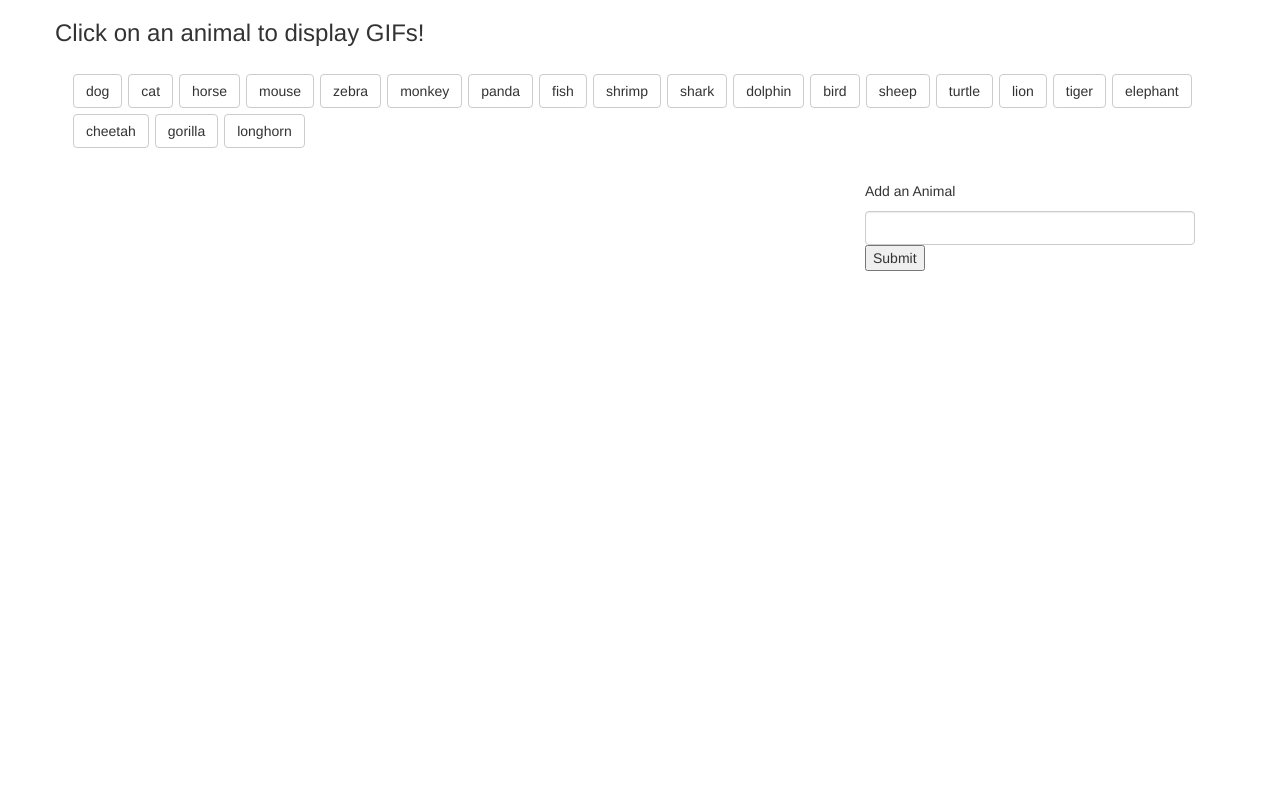
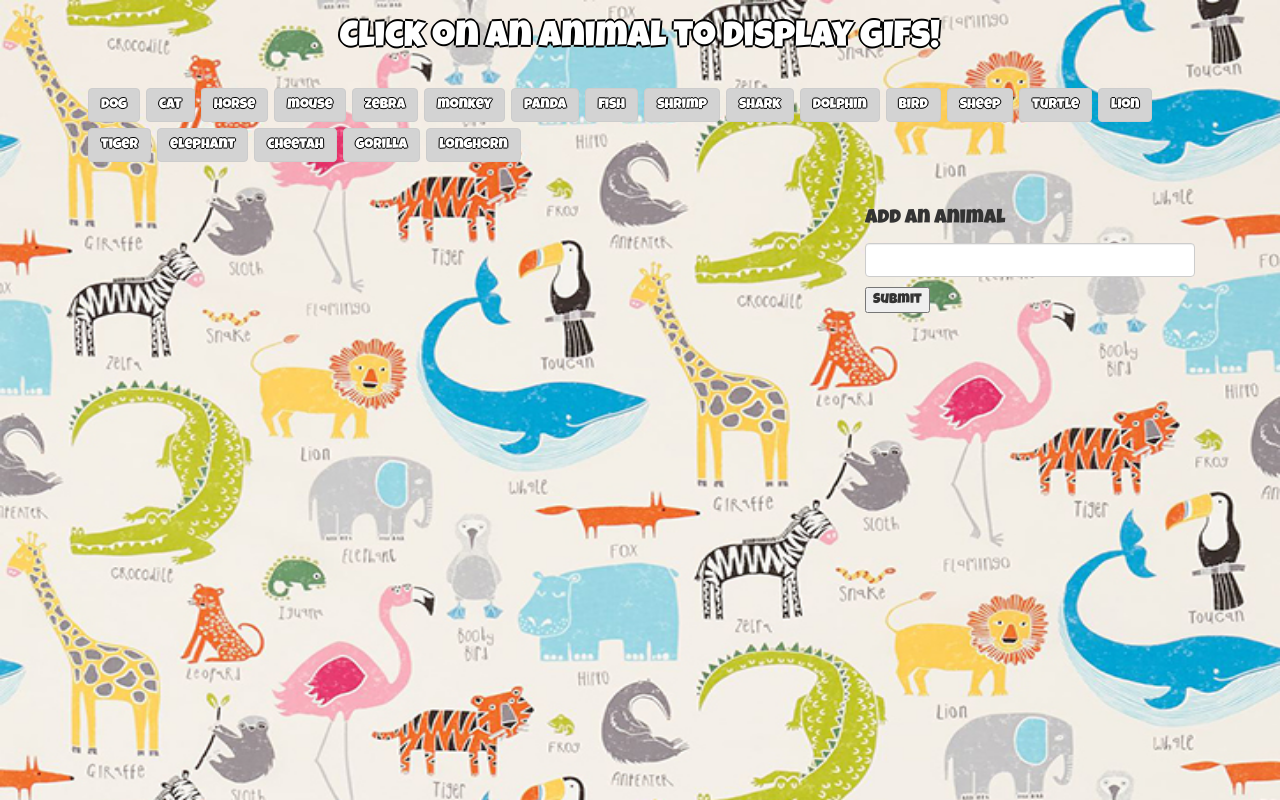
Before and after one commit to sjeon228/GifTastic, a plain HTML site: page index.html in a window 1280 px wide. Drawn offline with nearby package versions, Linux system fonts and the light colour scheme.

Commit message:
final version for submit

```diff
--- a/assets/css/style.css
+++ b/assets/css/style.css
@@ -1,5 +1,36 @@
+.body{
+	background-image: url("../images/background.jpg");
+	background-repeat: no-repeat;
+	background-size: 100% 320%;
+}
+
+.container {
+	font-family: 'Luckiest Guy', cursive;
+
+}
+
+.header {
+	text-align: center;
+	color: white;
+	text-shadow: -2px 0 black, 0 2px black, 2px 0 black, 0 -2px black;
+}
+
+h1, h2 {
+	color: white;
+	text-shadow: -2px 0 black, 0 2px black, 2px 0 black, 0 -2px black;
+}
+
+p {
+	font-size: 20px;
+	margin: 10px 0 10px;
+}
+
 .animalBtn {
 	margin: 3px 3px;
+	background: lightgrey;
+	color: white;
+	text-shadow: -1px 0 black, 0 1px black, 1px 0 black, 0 -1px black;
+
 }
 
 #gif-display {
@@ -10,3 +41,7 @@
 	float: left;
 	margin: 3px 6px;
 }
+
+#submitBtn {
+	margin-top: 10px;
+}
--- a/assets/javascript/app.js
+++ b/assets/javascript/app.js
@@ -34,11 +34,13 @@ $(document).ready(function(){
 
 		makeBtn();
 	})
+
 	$(document).on("click", ".animalBtn", function() {
 		$("#gif-display").empty();
 		$("#gifText").empty();
+		$(".body").css({"background-size": "100% 100%"});
 
-		var gifText = $("<h3>").text("Click on an image for some magic!");
+		var gifText = $("<h2>").text("Click on an image for some magic!");
 
 		$("#gifText").append(gifText);
 
@@ -77,15 +79,10 @@ $(document).ready(function(){
 				gifDiv.append(animalImage);
 
 				$("#gif-display").prepend(gifDiv);
-
-
-
 			}
-
 		})
 		$(document).on("click", ".gifs", function() {
 			var state = $(this).attr("data-state");
-
 				if (state === "still") {
 					$(this).attr("src", $(this).attr("data-animate"));
 					$(this).attr("data-state", "animate");
--- a/index.html
+++ b/index.html
@@ -6,24 +6,25 @@
 	<script src="https://code.jquery.com/jquery-3.1.1.js"></script>
 	<link rel = "stylesheet" type = "text/css" href = "assets/css/reset.css">
 	<link rel="stylesheet" href="https://maxcdn.bootstrapcdn.com/bootstrap/3.3.6/css/bootstrap.min.css" integrity="sha384-1q8mTJOASx8j1Au+a5WDVnPi2lkFfwwEAa8hDDdjZlpLegxhjVME1fgjWPGmkzs7" crossorigin="anonymous">
+	<link href="https://fonts.googleapis.com/css?family=Luckiest+Guy" rel="stylesheet">
 	<link rel = "stylesheet" type = "text/css" href = "assets/css/style.css">
 	<title>GifTastic</title>
 </HEAD>
 
-<BODY>
-	<div class = container>
-		<div class = row>
-			<h3>Click on an animal to display GIFs!</h3>
-			<div class = panel-body id = "button-display"></div>
+<BODY class = "body">
+	<div class = "container">
+		<div class = "row header">
+			<h1>Click on an animal to display GIFs!</h1>
 		</div>
+		<div class = "panel-body" id = "button-display"></div>
 
-		<div class = row>
-			<div class = col-lg-8>
-				<div class = panel-heading id = "gifText"></div>
-				<div class = panel-body id = "gif-display"></div>
+		<div class = "row">
+			<div class = "col-lg-8">
+				<div class = "panel-heading" id = "gifText"></div>
+				<div class = "panel-body" id = "gif-display"></div>
 			</div>
-			<div class = col-lg-4>
-				<div class = panel-body id = "input">
+			<div class = "col-lg-4">
+				<div class = "panel-body" id = "input">
 					<form>
   						<div class="form-group">
   							<p>Add an Animal</p>
```
Also changed, not shown: assets/images/background.jpg (added). Lines whose indentation alone changed are shown as unchanged.
